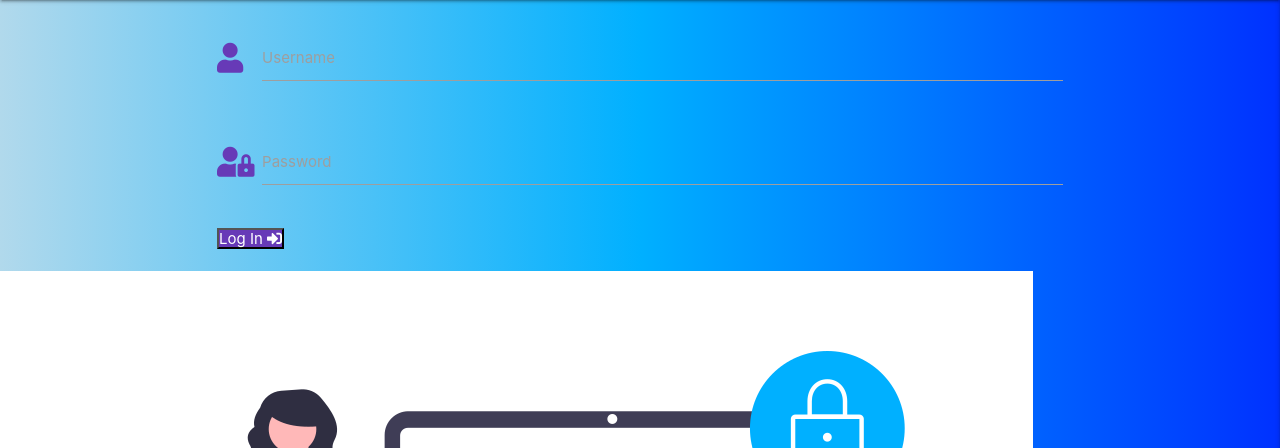
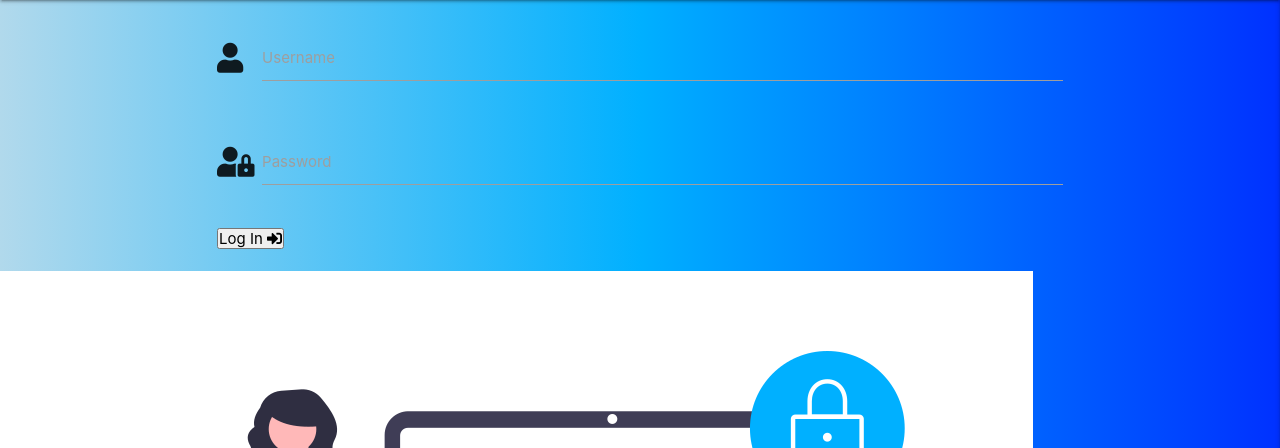
Before and after one commit to Gonzo2500/MS_3_BookWorm, a Flask app: page /login in a window 1280 px wide; the page is wider, and only the part inside the window is pictured. Shown: the part 64-512 px from the top of that part. Run offline with Flask 2, Linux system fonts and the light colour scheme; some libraries are stand-ins or nearby versions.

Commit message:
removed materialize classes

```diff
--- a/templates/login.html
+++ b/templates/login.html
@@ -10,7 +10,7 @@
                         <!-- Username -->
                         <div class="row">
                             <div class="input-field col s12">
-                                <i class="fas fa-user prefix deep-purple-text"></i>
+                                <i class="fas fa-user prefix "></i>
                                 <input id="username" name="username" type="text" class="validate" minlength="5"
                                     maxlength="13" pattern="^[a-zA-Z0-9]{5,13}$" required>
                                 <label for="username">Username</label>
@@ -20,7 +20,7 @@
                         <!-- Password -->
                         <div class="row">
                             <div class="input-field col s12">
-                                <i class="fas fa-user-lock prefix deep-purple-text"></i>
+                                <i class="fas fa-user-lock prefix "></i>
                                 <input id="password" name="password" type="password" class="validate" minlength="5"
                                     maxlength="15" pattern="^[a-zA-Z0-9]{5,15}$" required>
                                 <label for="password">Password</label>
@@ -28,8 +28,8 @@
                         </div>
 
                         <!-- Submit Button -->
-                        <button type="submit" class="sign-up-btn white-text deep-purple">
-                            Log In <i class="fas fa-sign-in-alt white-text"></i>
+                        <button type="submit" class="sign-up-">
+                            Log In <i class="fas fa-sign-in-alt"></i>
                         </button>
 
                     </div>
--- a/templates/sign_up.html
+++ b/templates/sign_up.html
@@ -10,7 +10,7 @@
                         <!-- Username -->
                         <div class="row">
                             <div class="input-field col s12">
-                                <i class="fas fa-user-plus prefix deep-purple-text"></i>
+                                <i class="fas fa-user-plus prefix "></i>
                                 <input id="username" name="username" type="text" class="validate" minlength="5"
                                     maxlength="15" pattern="^[a-zA-Z0-9]{5,15}$" required>
                                 <label for="username">Username</label>
```
